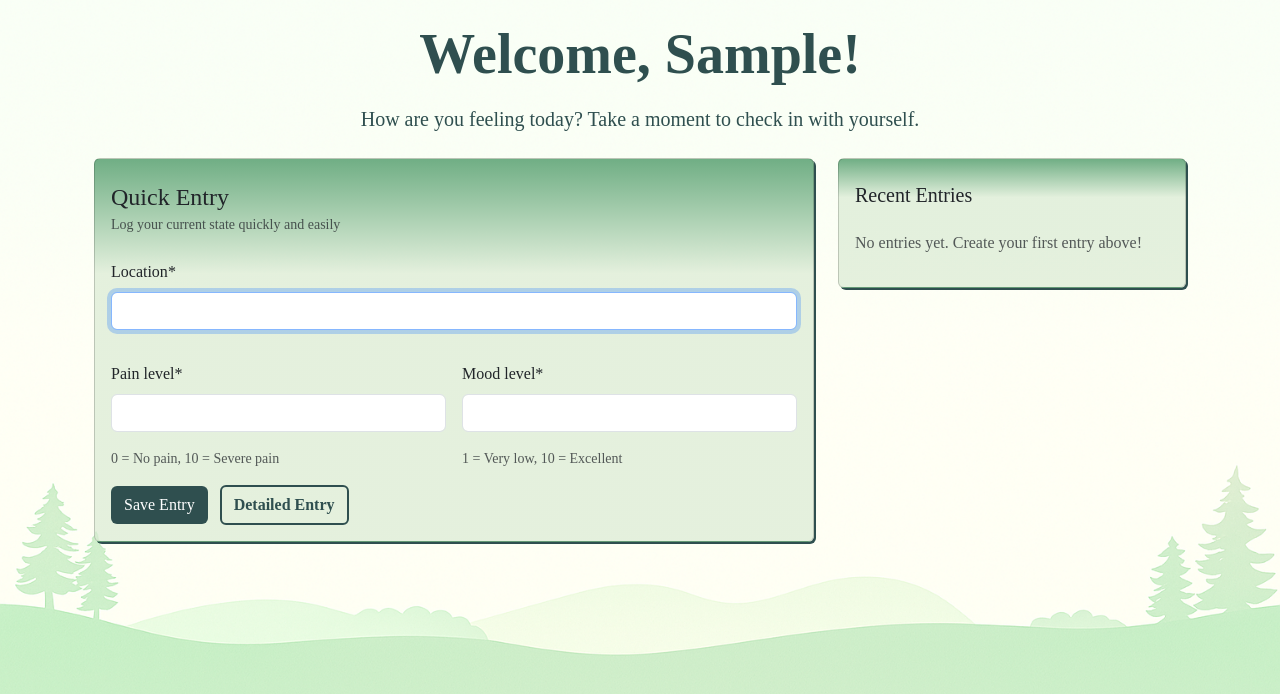
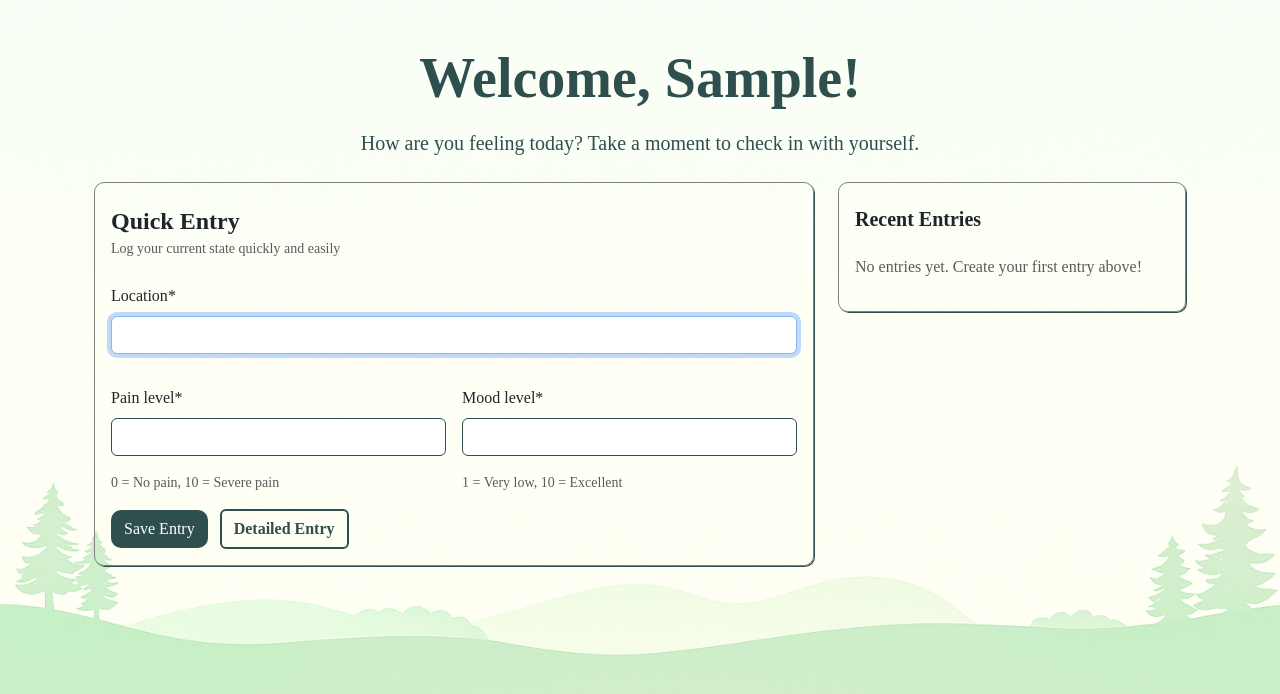
Before and after one commit to AC-dev16/the-gentle-journal, a Django app: page /dashboard/ in a window 1280 px wide. Shown: the part 73-767 px from the top of the page. Run offline with Django 4.2, Linux system fonts and the light colour scheme; the visitor is signed in with stand-in values (Sample User, id 1); data that the repository does not hold is empty; some libraries are stand-ins or nearby versions; some web fonts are replaced.

Commit message:
Style dashboard and homepage headers for improved spacing; enhance entry cards and buttons with updated styles. Adjust modal dialog positioning for better user experience. Update login and signup buttons for consistency in design. Set DEBUG to False in settings for production readiness.

```diff
--- a/diary_entries/templates/diary_entries/dashboard.html
+++ b/diary_entries/templates/diary_entries/dashboard.html
@@ -9,8 +9,8 @@
 <!-- Dashboard Header -->
 <div class="dashboard-header text-center">
     <div class="container">
-        <h1 class="display-4 fw-bold mb-3">
-            <i class="bi bi-sun"></i> Welcome, {{ user.first_name|default:user.username }}!
+        <h1 class="display-4 fw-bold mb-3 pt-4">
+            Welcome, {{ user.first_name|default:user.username }}!
         </h1>
         <p class="lead mb-4">How are you feeling today? Take a moment to check in with yourself.</p>
     </div>
@@ -22,8 +22,7 @@
         <div class="col-lg-8 mb-4">
             <div class="card quick-entry-card">
                 <div class="card-header bg-transparent border-0 pt-4">
-                    <h4 class="mb-0">
-                        <i class="bi bi-lightning-fill text-warning"></i>
+                    <h4 class="mb-0 fw-bold">
                         Quick Entry
                     </h4>
                     <small class="text-muted">Log your current state quickly and easily</small>
@@ -66,8 +65,8 @@
         <div class="col-lg-4">
             <div class="card recent-entries-card">
                 <div class="card-header bg-transparent border-0 pt-4">
-                    <h5 class="mb-0">
-                        <i class="bi bi-clock-history"></i> Recent Entries
+                    <h5 class="mb-0 fw-bold">
+                        Recent Entries
                     </h5>
                 </div>
                 <div class="card-body">
--- a/diary_entries/templates/diary_entries/entries.html
+++ b/diary_entries/templates/diary_entries/entries.html
@@ -66,7 +66,7 @@
 <!-- Read Modal -->
 
 <div class="modal fade" id="readEntryModal" tabindex="-1" aria-labelledby="readEntryModalLabel" aria-hidden="true">
-    <div class="modal-dialog modal-lg">
+    <div class="modal-dialog modal-dialog-centered modal-lg">
         <div class="modal-content">
             <div class="modal-header">
                 <h5 class="modal-title" id="readEntryModalLabel">Entry Details</h5>
--- a/static/css/style.css
+++ b/static/css/style.css
@@ -43,16 +43,22 @@ div.container.top {
 }
 
 .green-bar {
-    background-color: #E6F2EC;
+    background-color: var(--primary-color);
     padding: 15px;
     border-radius: 8px;
     margin-top: 20px;
 }
 
+hr {
+    border: solid 1px var(--text-color-secondary);
+    margin-top: 20px;
+}
+
 .card.quick-entry-card, .recent-entries-card {
-    background: linear-gradient(rgba(53, 140, 85, 0.7), rgba(217, 234, 211, 0.7) 30%);
-    border-bottom: 1px solid rgba(0,0,0,.125);
-    box-shadow: var(--text-color-primary) 2px 2px 0;
+    background: transparent;
+    border: 1px solid grey;
+    border-radius: 10px;
+    box-shadow: var(--text-color-primary) 1px 1px 0;
 }
 
 .recent-entry {
@@ -62,6 +68,8 @@ div.container.top {
 .btn-accent, .btn-new:hover, .entry-card:hover {
     background-color: var(--text-color-primary);
     color: white;
+    padding: 6px 12px;
+    border-radius: 10px;
     cursor: pointer;
 }
 
@@ -112,3 +120,23 @@ div.container.top {
     margin-bottom: 1rem;
     font-size: 0.95rem;
 }
+
+.textinput, .numberinput, .textarea {
+    border: var(--text-color-primary) 1px solid;
+}
+
+
+/* Media Queries */
+
+/* Small screen size 320px */
+@media screen and (min-width: 768px) {
+    .card.feature-card {
+        height: 306px;
+    }
+}
+
+@media screen and (min-width: 992px) {
+    .card.feature-card {
+        max-height: 210px;
+    }
+}
--- a/templates/account/login.html
+++ b/templates/account/login.html
@@ -9,8 +9,8 @@
 
 <div class="container">
     <div class="row">
-        <div class="col-md-8 mt-3 offset-md-2">
-            <h3>{% trans "Sign In" %}</h3>
+        <div class="col-md-8 mt-5 offset-md-2">
+            <h1>{% trans "Sign In" %}</h1>
 
             <p>{% blocktrans %}Welcome back to The Gentle Journal. To log today's diary entry, please log in. If
                 you
@@ -26,7 +26,7 @@
                 {% if redirect_field_value %}
                 <input type="hidden" name="{{ redirect_field_name }}" value="{{ redirect_field_value }}" />
                 {% endif %}
-                <button class="btn btn-signup right" type="submit">{% trans "Sign In" %}</button>
+                <button class="btn btn-accent right" type="submit">{% trans "Sign In" %} &raquo;</button>
             </form>
         </div>
     </div>
--- a/templates/account/logout.html
+++ b/templates/account/logout.html
@@ -21,7 +21,7 @@
                 {% if redirect_field_value %}
                 <input type="hidden" name="{{ redirect_field_name }}" value="{{ redirect_field_value }}" />
                 {% endif %}
-                <button class="btn btn-signup right" type="submit">{% trans 'Sign Out' %}</button>
+                <button class="btn btn-accent right" type="submit">{% trans 'Sign Out' %}</button>
             </form>
         </div>
     </div>
--- a/templates/account/signup.html
+++ b/templates/account/signup.html
@@ -22,7 +22,7 @@
             {% if redirect_field_value %}
             <input type="hidden" name="{{ redirect_field_name }}" value="{{ redirect_field_value }}" />
             {% endif %}
-            <button type="submit">{% trans "Sign Up" %} &raquo;</button>
+            <button type="submit" class="btn-accent">{% trans "Sign Up" %} &raquo;</button>
           </form>
         </div>
     </div>
--- a/templates/base.html
+++ b/templates/base.html
@@ -59,10 +59,10 @@
                             </li>
                         {% else %}
                             <li class="nav-item">
-                                <a class="nav-link" href="{% url 'account_login' %}">Login</a>
+                                <a class="nav-link me-2" href="{% url 'account_login' %}">Login</a>
                             </li>
                             <li class="nav-item">
-                                <a class="btn btn-primary ms-2" href="{% url 'account_signup' %}">Sign Up</a>
+                                <a class="btn btn-accent" href="{% url 'account_signup' %}">Sign Up</a>
                             </li>
                         {% endif %}
                     </ul>
--- a/the_gentle_journal/settings.py
+++ b/the_gentle_journal/settings.py
@@ -29,7 +29,7 @@ TEMPLATES_DIR = os.path.join(BASE_DIR, 'templates')
 SECRET_KEY = os.environ.get('SECRET_KEY')
 
 # SECURITY WARNING: don't run with debug turned on in production!
-DEBUG = True
+DEBUG = False
 
 ALLOWED_HOSTS = ['.herokuapp.com', '127.0.0.1']
 
```
Also changed, not shown: diary_entries/templates/diary_entries/homepage.html (+4 -3 lines).
